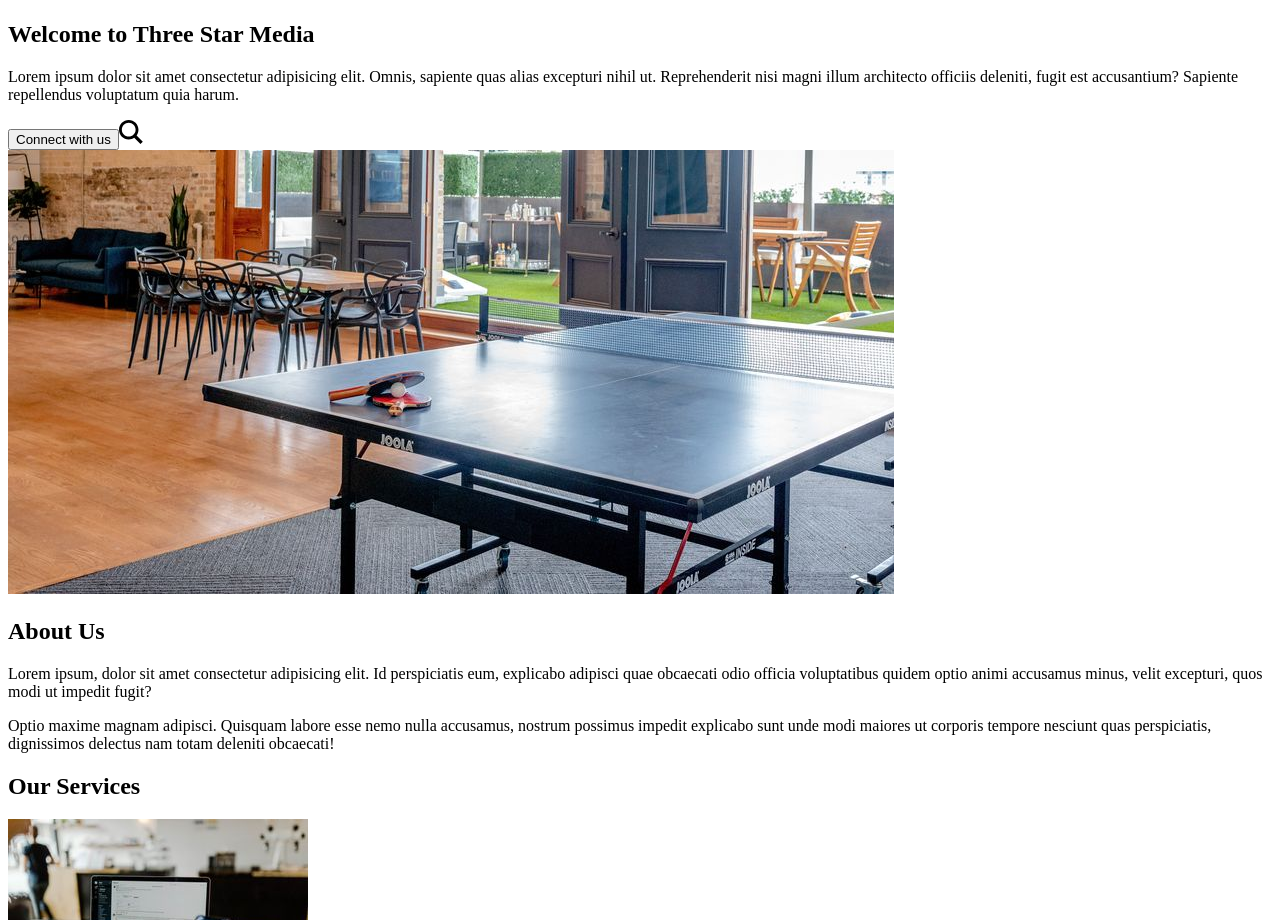
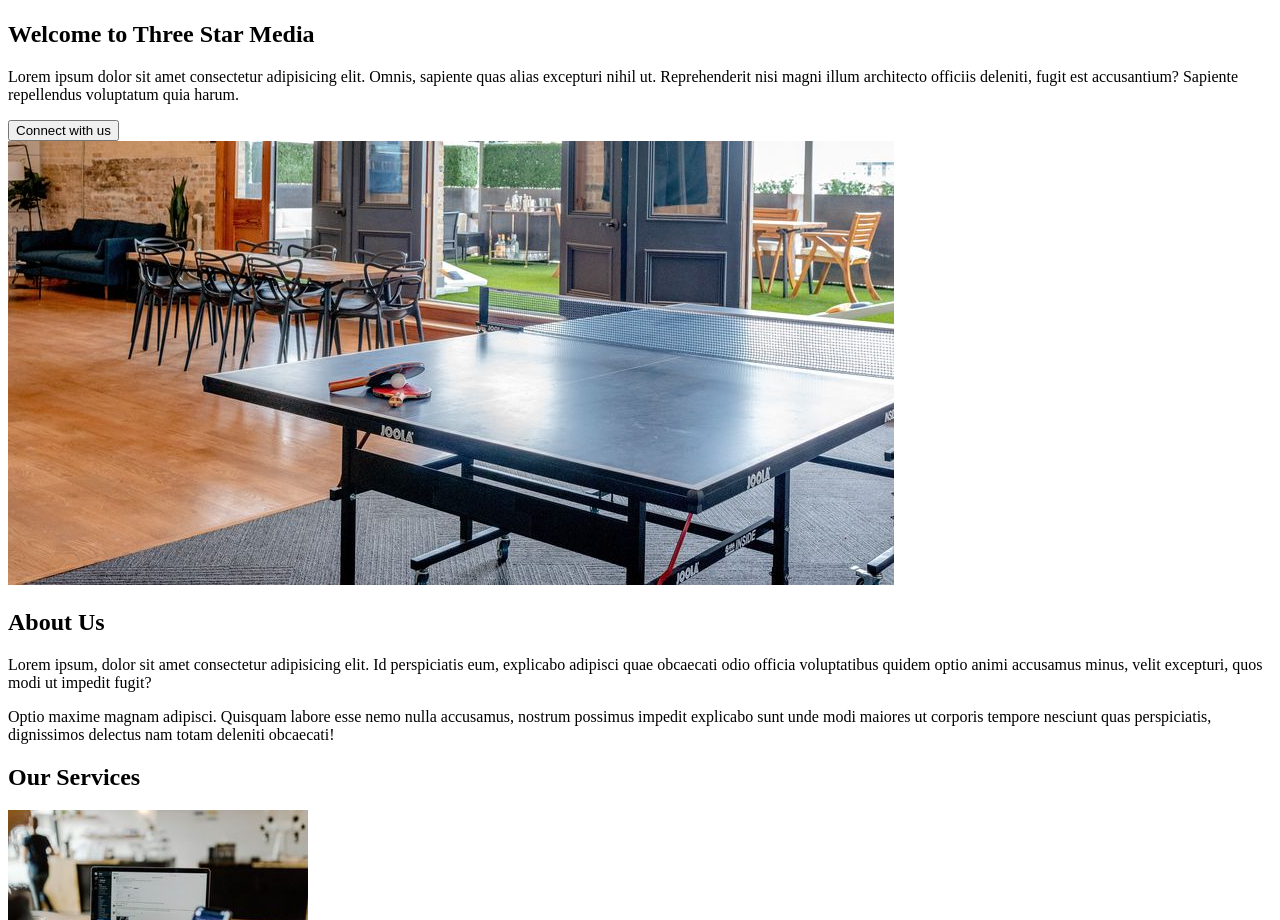
Before and after one commit to Adek0010/Adek0010.github.io, a plain HTML site: page final-project/index.html in a window 1280 px wide. Shown: the part 1260-2180 px from the top of the page. Drawn offline with Linux system fonts and the light colour scheme.

Commit message:
changed an icon in the icons folder

```diff
--- a/final-project/index.html
+++ b/final-project/index.html
@@ -15,7 +15,7 @@
         <li><a href="#services">Services</a></li>
         <li><a href="#team">Team</a></li>
         <li><a href="#contact">Contact</a></li>
-        <li><input type="text" placeholder="Search"><img src="icons/iconmonstr-magnifier-2.svg" alt=""></li>
+        <li><input type="text" placeholder="Search"><img src="icons/iconmonstr-magnifier-2.svg" alt="magnifier"></li>
        </ul>
         <div class="banner">
           <img src="images/main-banner.jpg" alt="Main banner">
@@ -24,7 +24,7 @@
             <p>
               Lorem ipsum dolor sit amet consectetur adipisicing elit. Omnis, sapiente quas alias excepturi nihil ut. Reprehenderit nisi magni illum architecto officiis deleniti, fugit est accusantium? Sapiente repellendus voluptatum quia harum.
             </p>
-              <button>Connect with us</button><img src="icons/iconmonstr-magnifier-2.svg" alt="magnifier">
+              <button>Connect with us</button>
           </div>
         </div>
       </nav>
```
